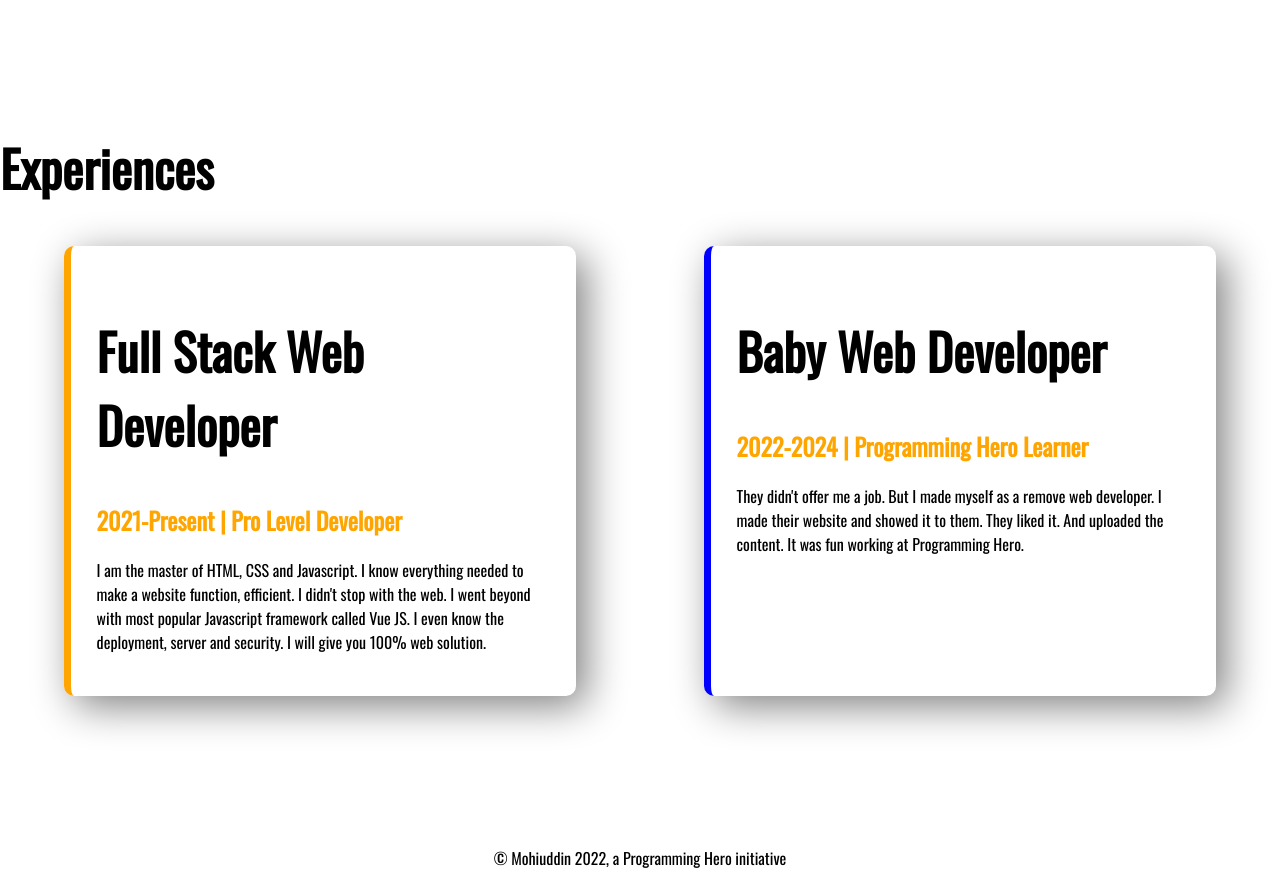
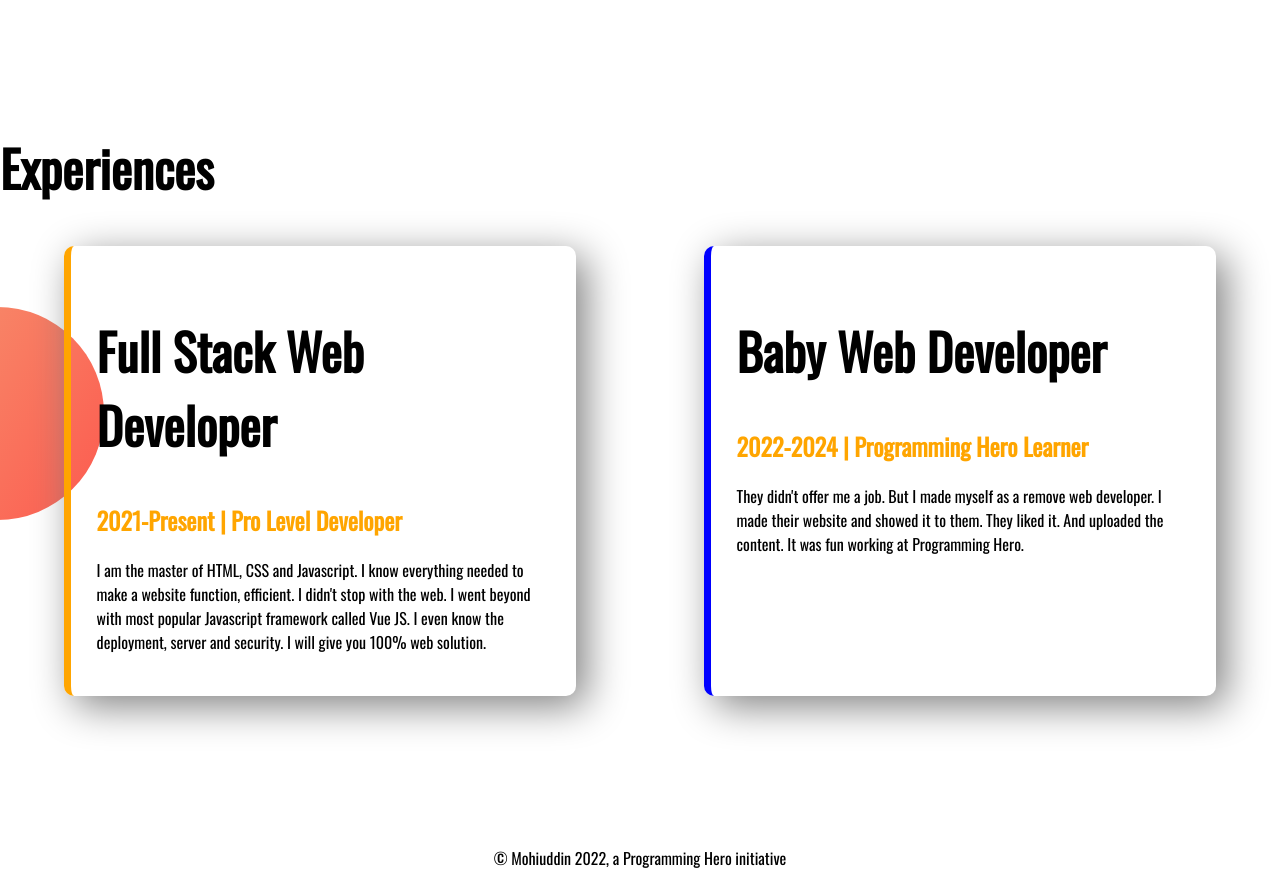
Before and after one commit to mohi14/developer-portfolio, a plain HTML site: page index.html in a window 1280 px wide. Shown: the part 1080-1966 px from the top of the page. Drawn offline with nearby package versions, Linux system fonts and the light colour scheme.

Commit message:
background image add in experience section

```diff
--- a/index.html
+++ b/index.html
@@ -38,7 +38,7 @@
             <a target="_blank" class="link-button" href="">DOWNLOAD RESUME</a>
         </div>
     </section>
-    <section>
+    <section class="experiences">
         <h1>Experiences</h1>
         <div class="flexible-setion">
             <div id="full-stack" class="experience-part">
--- a/style.css
+++ b/style.css
@@ -49,6 +49,12 @@ h1 {
     padding-right: 100px;
 }
 
+.experiences {
+    background-image: url(images/exp-bg.png);
+    background-repeat: no-repeat;
+    background-position: left;
+}
+
 .experience-part {
     width: 40%;
     margin-left: 5%;
```
